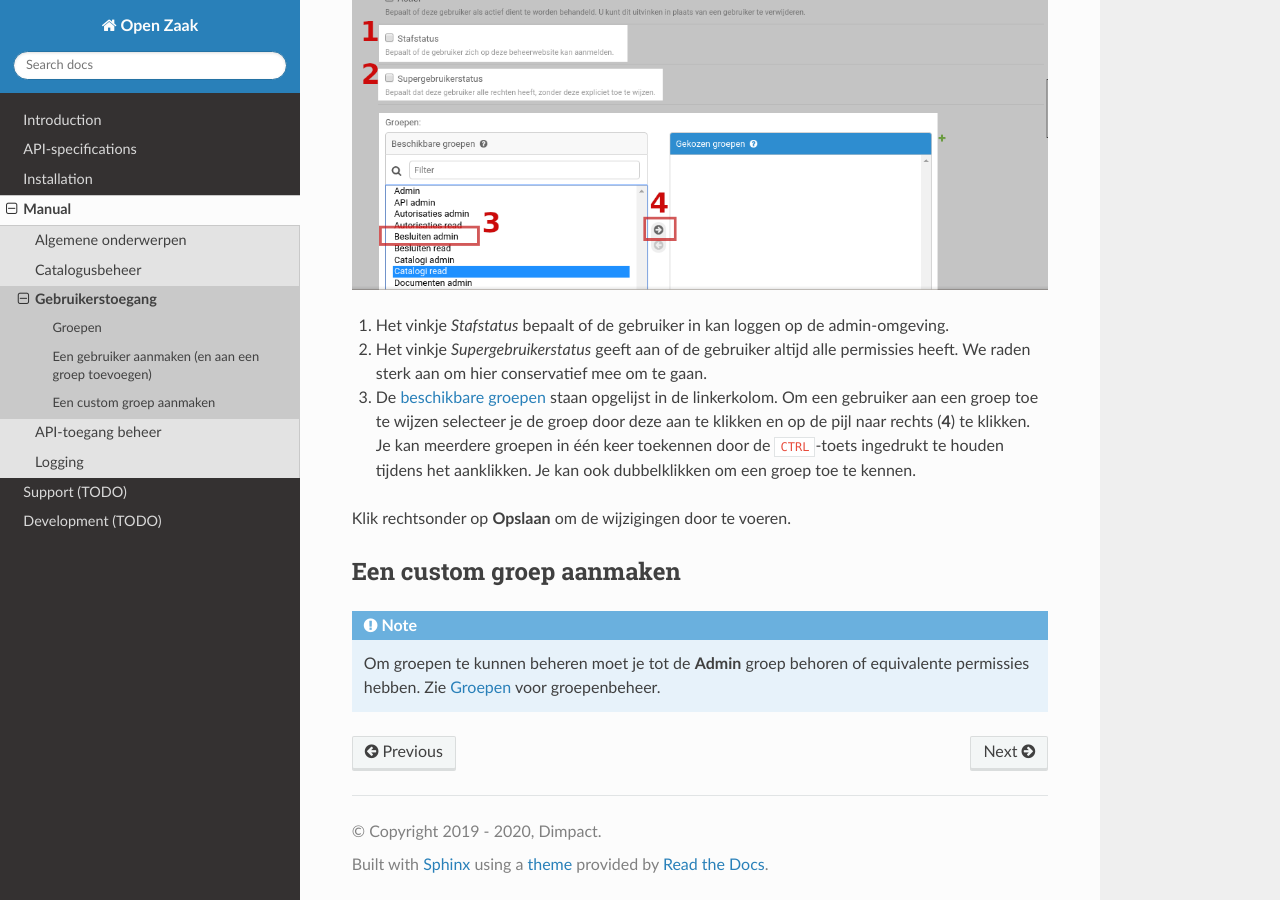
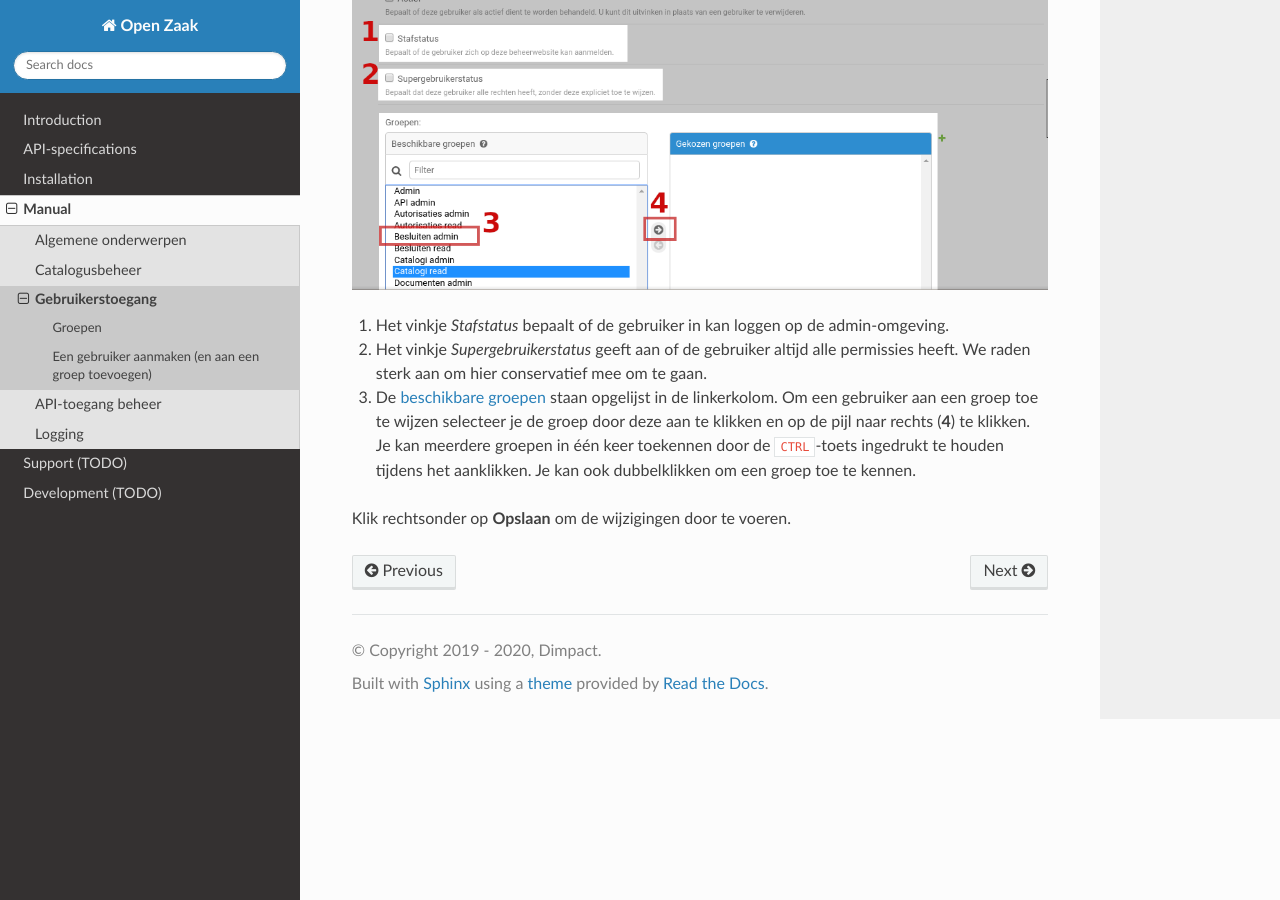
Before and after one commit to open-zaak/open-zaak, a Sphinx documentation site: the page built from docs/manual/users.rst, in a window 1280 px wide and 900 px high, scrolled down 3835 px. Built offline with Sphinx 7.4.7 and the Read the Docs theme 2.0.0, drawn with Linux system fonts in a browser that asks for light colours.

Commit message:
:fire: Don't document/support custom groups for the time being

```diff
--- a/docs/manual/users.rst
+++ b/docs/manual/users.rst
@@ -141,12 +141,3 @@ In het volgende scherm kan je vervolgens de rechten voor deze gebruiker instelle
    tijdens het aanklikken. Je kan ook dubbelklikken om een groep toe te kennen.
 
 Klik rechtsonder op **Opslaan** om de wijzigingen door te voeren.
-
-.. _manual_users_group_add:
-
-Een custom groep aanmaken
-=========================
-
-.. note:: Om groepen te kunnen beheren moet je tot de **Admin**
-   groep behoren of equivalente permissies hebben. Zie
-   :ref:`manual_users_groups` voor groepenbeheer.
```
